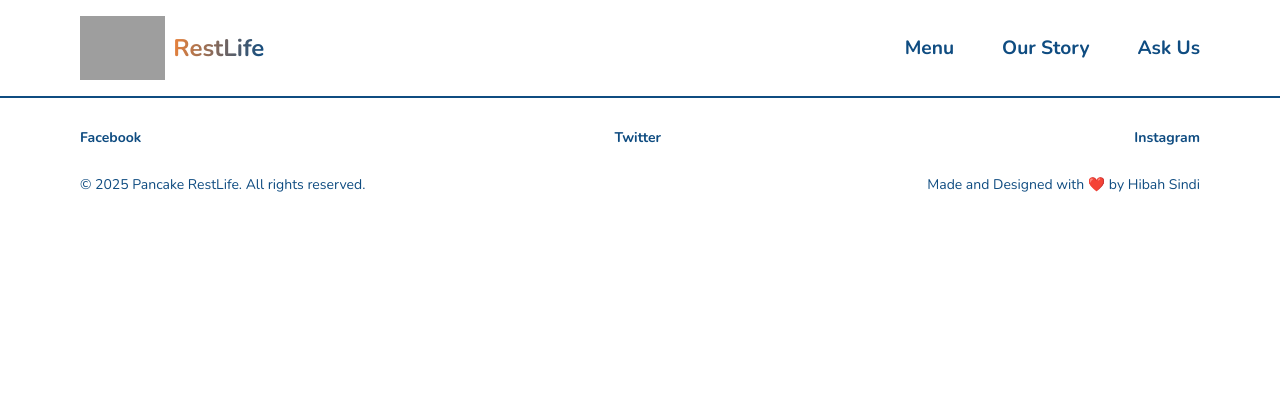
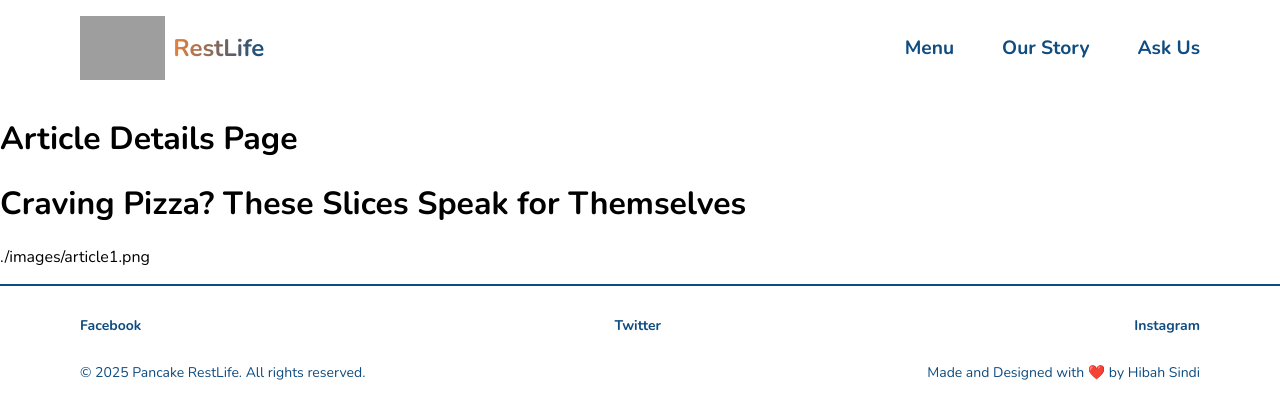
Before and after one commit to hibahdesu/MenuWebsite, a React (Create React App) app: page /articledetails/1 in a window 1280 px wide. Shown: the top 418 px of the page. Built offline with nearby package versions, Linux system fonts and the light colour scheme; grey boxes are pictures that could not be loaded.

Commit message:
Update the articles

```diff
--- a/src/App.jsx
+++ b/src/App.jsx
@@ -10,11 +10,52 @@ import Footer from './Footer';
 import Menu from './pages/Menu';
 import OurStory from './pages/OurStory';
 import ContactUs from './pages/ContactUs';
+import ArticleDetails from './ArticleDetails';
+import { articles } from './contexts/articlesContext';
 
 function App() {
+  const articlesData = [
+        {
+            id: 1,
+            title: "Craving Pizza? These Slices Speak for Themselves",
+            image: "./images/article1.png"
+        },
+        {
+            id: 2,
+            title: "Pasta Lovers Rejoice: Saucy Goodness Awaits",
+            image: "./images/pasta.png"
+        },
+        {
+            id: 3,
+            title: "Burgers Built Better – From Bun to Bite",
+            image: "./images/burger.png"
+        },
+        {
+            id: 4,
+            title: "From Our Kitchen to Your Table: The Story Behind the Menu",
+            image: "./images/story.png"
+        },
+        {
+            id: 5,
+            title: "How We Craft Each Dish with Care",
+            image: "./images/dish.png"
+        },
+        {
+            id: 6,
+            title: "Sweet Endings: Desserts Worth Drooling Over",
+            image: "./images/dessert.png"
+        },
+        {
+            id: 7,
+            title: "Summer Bites & Cool Sips: Refreshing Menu Updates",
+            image: "./images/menu.png"
+        }
+    ];
+
+
   return (
     <>
-
+    <articles.Provider value={articlesData}>
       <Nav />
       <Routes>
         <Route path="/" element={
@@ -30,8 +71,10 @@ function App() {
         <Route path="/menu" element={<Menu />} />
         <Route path="/about" element={<OurStory />} />
         <Route path="/contact" element={<ContactUs />} />
+        <Route path='/articledetails/:articleId' element={<ArticleDetails />} />
       </Routes>
       <Footer />
+      </articles.Provider>
     </>
   );
 }
--- a/src/ArticleDetails.jsx
+++ b/src/ArticleDetails.jsx
@@ -1,8 +1,22 @@
-export default function ArticleDetails({ title, desc}) {
+import { useParams } from "react-router-dom";
+import { useContext } from "react";
+import { articles } from "./contexts/articlesContext"
+
+export default function ArticleDetails() {
+    const articlesCon = useContext(articles);
+    const { articleId } = useParams();
+    // console.log(articleId);
+
+    const article = articlesCon.find((a) => a.id === Number(articleId));
+
+    console.log(article);
+
+
     return (
         <>
-        <h1>{ title }</h1>
-        <p>{ desc }</p>
+        <h1>Article Details Page</h1>
+        <h1>{ article.title }</h1>
+        <p>{ article.image}</p>
         </>
     )
 }
--- a/src/SideMenu.jsx
+++ b/src/SideMenu.jsx
@@ -1,49 +1,52 @@
 import './SideMenu.css';
 import Articles from './Articles';
 import { Link } from 'react-router-dom';
+import { articles } from './contexts/articlesContext';
+import { useContext } from 'react';
 
 export default function SideMenu() {
-    const articles = [
-        {
-            id: 1,
-            title: "Craving Pizza? These Slices Speak for Themselves",
-            image: "./images/article1.png"
-        },
-        {
-            id: 2,
-            title: "Pasta Lovers Rejoice: Saucy Goodness Awaits",
-            image: "./images/pasta.png"
-        },
-        {
-            id: 3,
-            title: "Burgers Built Better – From Bun to Bite",
-            image: "./images/burger.png"
-        },
-        {
-            id: 4,
-            title: "From Our Kitchen to Your Table: The Story Behind the Menu",
-            image: "./images/story.png"
-        },
-        {
-            id: 5,
-            title: "How We Craft Each Dish with Care",
-            image: "./images/dish.png"
-        },
-        {
-            id: 6,
-            title: "Sweet Endings: Desserts Worth Drooling Over",
-            image: "./images/dessert.png"
-        },
-        {
-            id: 7,
-            title: "Summer Bites & Cool Sips: Refreshing Menu Updates",
-            image: "./images/menu.png"
-        }
-    ];
+    const articlesCon = useContext(articles)
+    // const articlesData = [
+    //     {
+    //         id: 1,
+    //         title: "Craving Pizza? These Slices Speak for Themselves",
+    //         image: "./images/article1.png"
+    //     },
+    //     {
+    //         id: 2,
+    //         title: "Pasta Lovers Rejoice: Saucy Goodness Awaits",
+    //         image: "./images/pasta.png"
+    //     },
+    //     {
+    //         id: 3,
+    //         title: "Burgers Built Better – From Bun to Bite",
+    //         image: "./images/burger.png"
+    //     },
+    //     {
+    //         id: 4,
+    //         title: "From Our Kitchen to Your Table: The Story Behind the Menu",
+    //         image: "./images/story.png"
+    //     },
+    //     {
+    //         id: 5,
+    //         title: "How We Craft Each Dish with Care",
+    //         image: "./images/dish.png"
+    //     },
+    //     {
+    //         id: 6,
+    //         title: "Sweet Endings: Desserts Worth Drooling Over",
+    //         image: "./images/dessert.png"
+    //     },
+    //     {
+    //         id: 7,
+    //         title: "Summer Bites & Cool Sips: Refreshing Menu Updates",
+    //         image: "./images/menu.png"
+    //     }
+    // ];
 
-    const articleList = articles.map((article) => {
+    let articleList = articlesCon.map((article) => {
         return (
-            <Link key={article.id} to="/ArticleDetails">
+            <Link key={article.id} to={`/articleDetails/${article.id}`}>
                 {/* <Articles key={article.id} image={article.image} title={article.title} /> */}
                 <Articles key={article.id} image={article.image} title={article.title} />
             </Link>
--- /dev/null
+++ b/src/contexts/articlesContext.jsx
@@ -0,0 +1,41 @@
+import { createContext } from "react";
+
+// const articlesData = [
+//         {
+//             id: 1,
+//             title: "Craving Pizza? These Slices Speak for Themselves",
+//             image: "./images/article1.png"
+//         },
+//         {
+//             id: 2,
+//             title: "Pasta Lovers Rejoice: Saucy Goodness Awaits",
+//             image: "./images/pasta.png"
+//         },
+//         {
+//             id: 3,
+//             title: "Burgers Built Better – From Bun to Bite",
+//             image: "./images/burger.png"
+//         },
+//         {
+//             id: 4,
+//             title: "From Our Kitchen to Your Table: The Story Behind the Menu",
+//             image: "./images/story.png"
+//         },
+//         {
+//             id: 5,
+//             title: "How We Craft Each Dish with Care",
+//             image: "./images/dish.png"
+//         },
+//         {
+//             id: 6,
+//             title: "Sweet Endings: Desserts Worth Drooling Over",
+//             image: "./images/dessert.png"
+//         },
+//         {
+//             id: 7,
+//             title: "Summer Bites & Cool Sips: Refreshing Menu Updates",
+//             image: "./images/menu.png"
+//         }
+//     ];
+
+export const articles = createContext([]);
```
